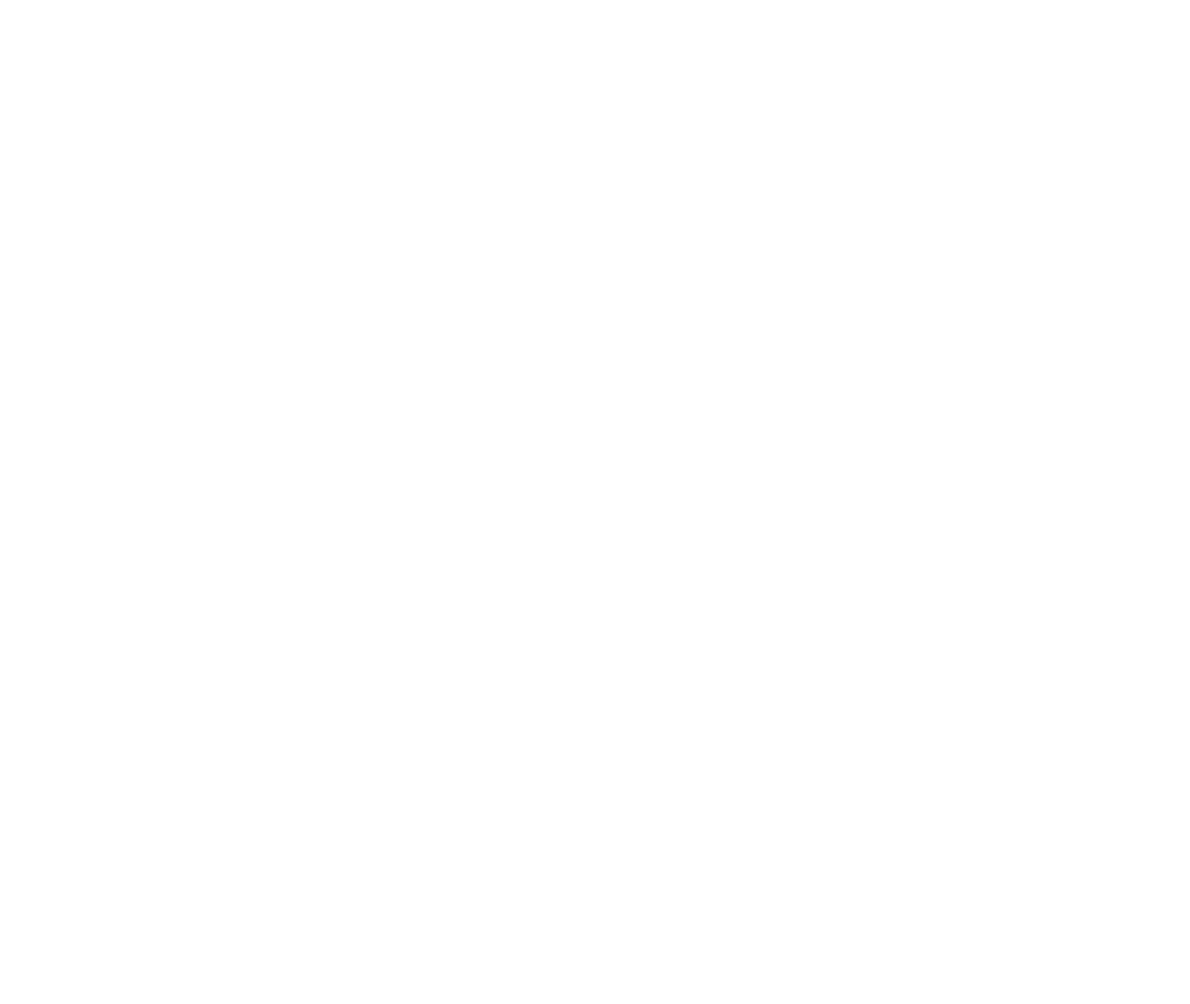
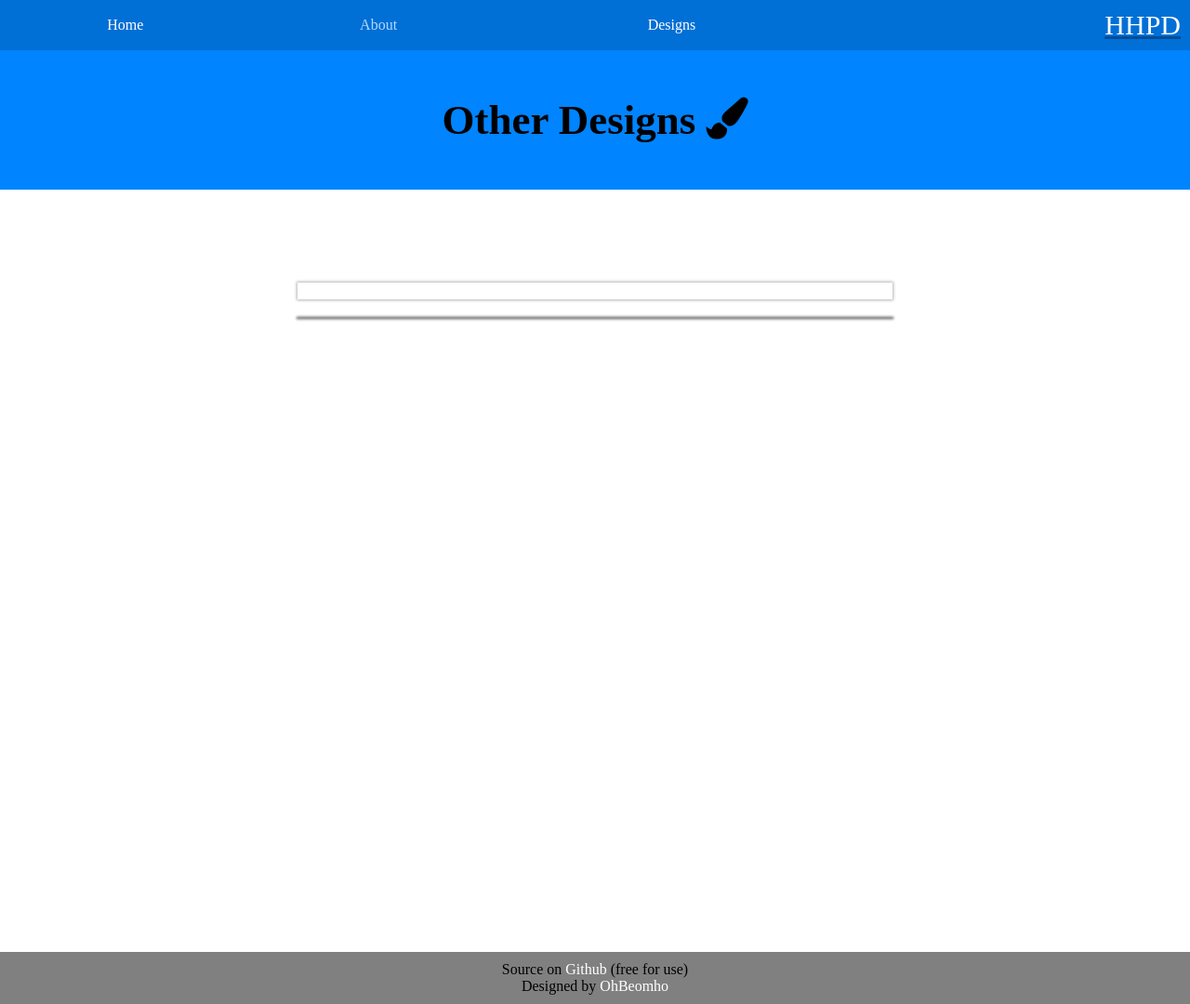
Before and after one commit to ohbeomho/HtmlDesign, a plain HTML site: page homepageDesign/design.html in a window 1280 px wide. Shown: the whole page at 93% size. Before the commit the page ends 800 px from the top, so only its background shows below. Drawn offline with Linux system fonts and the light colour scheme.

Commit message:
designs page design

```diff
--- a/homepageDesign/about.html
+++ b/homepageDesign/about.html
@@ -6,7 +6,6 @@
     <meta name="viewport" content="width=device-width, initial-scale=1.0">
     <title>HHPD</title>
     <link rel="stylesheet" href="./css/main.css">
-    <link rel="stylesheet" href="./css/index.css">
     <link rel="stylesheet" href="https://cdnjs.cloudflare.com/ajax/libs/font-awesome/5.8.2/css/all.min.css"/>
 </head>
 <body>
--- a/homepageDesign/css/design.css
+++ b/homepageDesign/css/design.css
@@ -0,0 +1,12 @@
+.items {
+    width: 50%;
+    min-width: 400px;
+    margin: auto;
+    margin-top: 100px;
+}
+
+.items .item {
+    width: 100%;
+    margin-bottom: 20px;
+    box-shadow: 0px 0px 3px 1px rgba(0, 0, 0, 0.3);
+}
--- a/homepageDesign/css/main.css
+++ b/homepageDesign/css/main.css
@@ -69,6 +69,14 @@ a:hover {
     min-height: 150px;
     background: rgb(0, 132, 255);
     font-size: 40px;
+    display: table;
+    text-align: center;
+    overflow: hidden;
+}
+
+.container .title div {
+    display: table-cell;
+    vertical-align: middle;
 }
 
 .container .content {
--- a/homepageDesign/design.html
+++ b/homepageDesign/design.html
@@ -0,0 +1,57 @@
+<!DOCTYPE html>
+<html lang="en">
+<head>
+    <meta charset="UTF-8">
+    <meta http-equiv="X-UA-Compatible" content="IE=edge">
+    <meta name="viewport" content="width=device-width, initial-scale=1.0">
+    <title>HHPD</title>
+    <link rel="stylesheet" href="./css/main.css">
+    <link rel="stylesheet" href="./css/design.css">
+    <link rel="stylesheet" href="https://cdnjs.cloudflare.com/ajax/libs/font-awesome/5.8.2/css/all.min.css"/>
+</head>
+<body>
+    <div class="menubar">
+        <div class="pages">
+            <div class="page">
+                <a href="./index.html">Home</a>
+            </div>
+            <div class="page selected">
+                <a href="./about.html">About</a>
+            </div>
+            <div class="page">
+                <a href="./design.html">Designs</a>
+            </div>
+        </div>
+        <div class="title">
+            <abbr title="HTML Home Page Design">HHPD</abbr>
+        </div>
+    </div>
+    <div class="container">
+        <div class="title">
+            <div>
+                <span style="font-weight: bold; font-size: 45px;">Other Designs <i class="fas fa-paint-brush"></i></span>
+            </div>
+        </div>
+        <div class="content">
+            <div class="items">
+                <div class="item">
+                    <img class="image"></img>
+                </div>
+                <div class="item">
+
+                </div>
+                <div class="item">
+
+                </div>
+                <div class="item">
+
+                </div>
+            </div>
+        </div>
+        <div class="source">
+            Source on <a href="https://github.com/OhBeomho/HtmlDesign/tree/master/homepageDesign">Github</a> (free for use)<br>
+            Designed by <a href="https://introduce-ohbeomho.netlify.app">OhBeomho</a><br>
+        </div>
+    </div>
+</body>
+</html>
```
Also changed, not shown: homepageDesign/css/index.css (+0 -15 lines).
